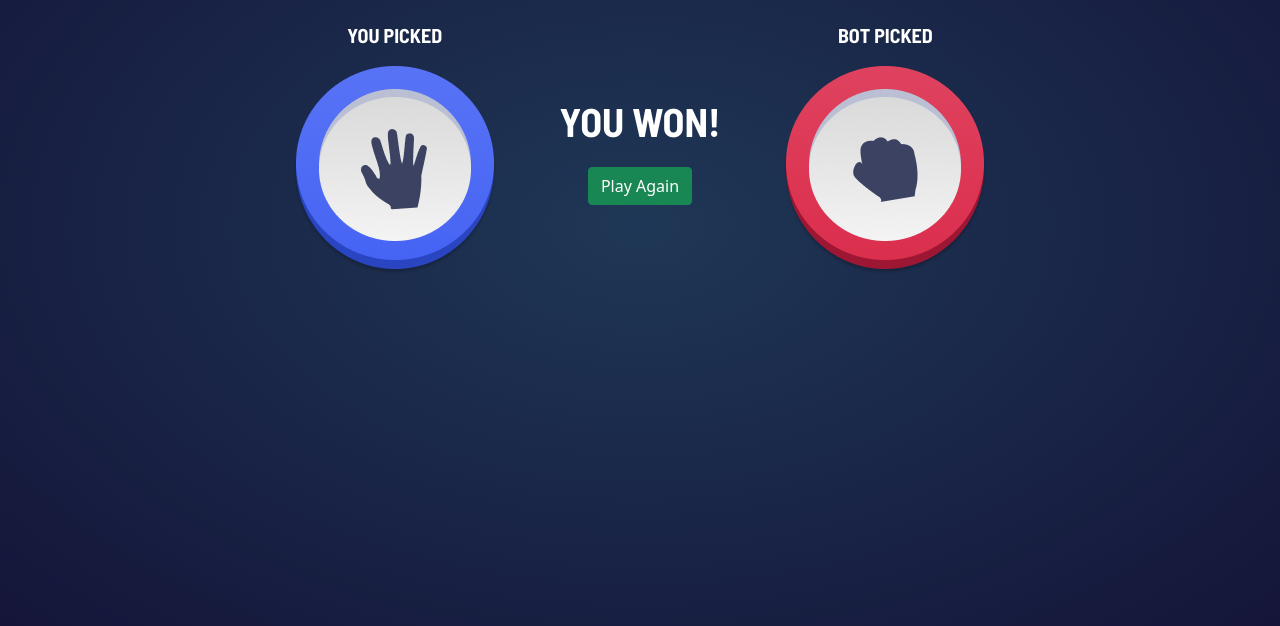
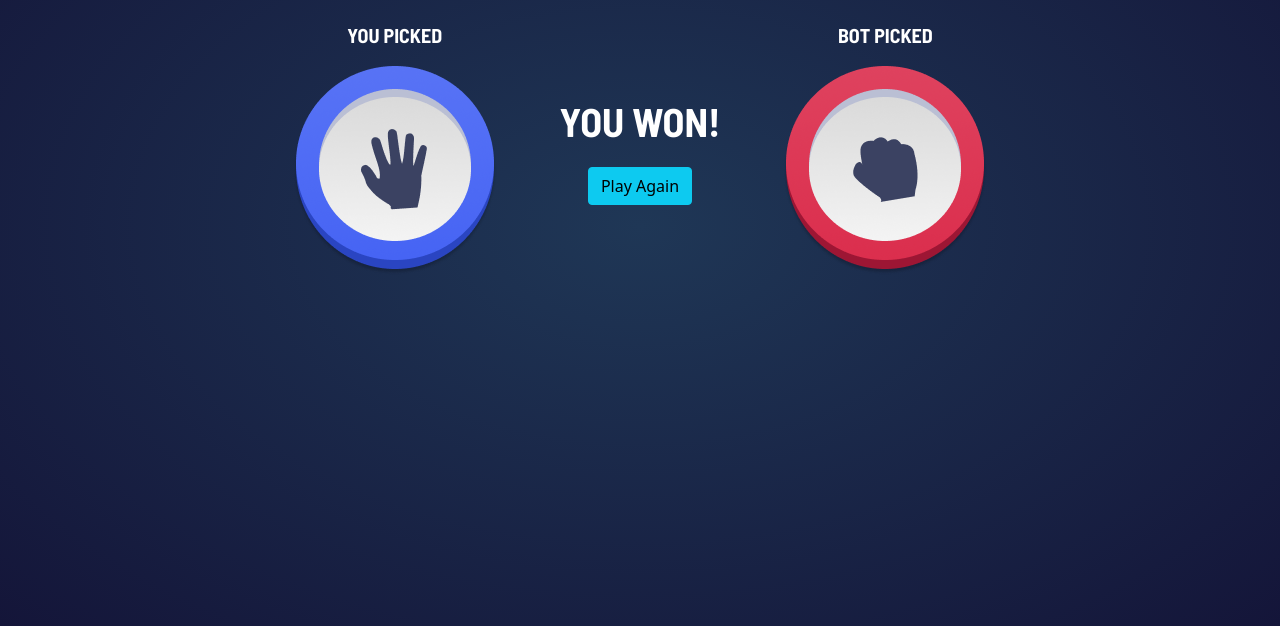
Before and after one commit to AnasJMirza/RockPapperScissor-Game, a plain HTML site: page index.html in a window 1280 px wide. Both pictures are taken after a click on the picture 503 px from the left and 303 px from the top of the page. Shown: the part 174-800 px from the top of the page. Drawn offline with nearby package versions, Linux system fonts and the light colour scheme; a web font is replaced by a local one.

Commit message:
Some style changings

```diff
--- a/index.html
+++ b/index.html
@@ -99,7 +99,7 @@
 
           <div class="contestSection2">
             <div class="finalMessage"><p class="message" id="message">YOU WON!</p></div>
-            <button class="btn btn-success" onclick="replay()">Play Again</button>
+            <button class="btn btn-info" onclick="replay()">Play Again</button>
           </div>
 
 
@@ -118,9 +118,6 @@
     </div>
 
 
-
-
-
     <script src="script.js"></script>
 
 
```
Also changed, not shown: style.css (line endings or trailing spaces).
